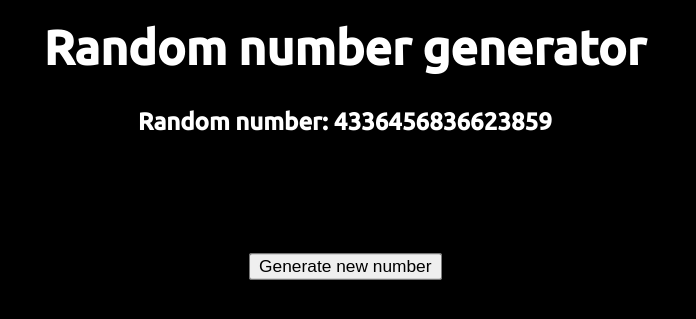
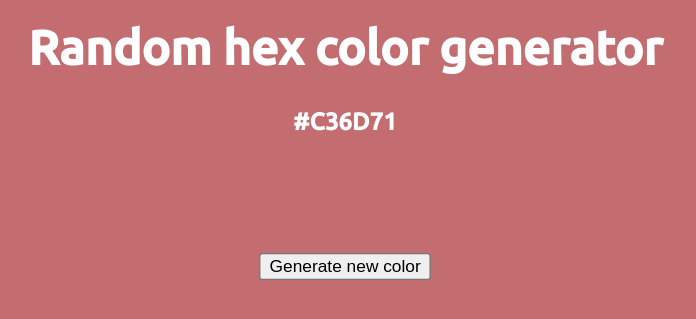
Before and after one commit to DuckWithACrowbar-git/cool-website, a Flask app: page / in a window 1280 px wide. Shown: the top 319 px of the page, without its empty margins (295-991 px from the left). Run offline with Flask 3, Linux system fonts and the light colour scheme.

Commit message:
Now its hexadecimal color codes, not numbers :D

```diff
--- a/app.py
+++ b/app.py
@@ -1,25 +1,38 @@
-from flask import Flask, render_template, jsonify
+from flask import Flask, render_template, jsonify, redirect
+from flask_limiter import Limiter
+from flask_limiter.util import get_remote_address
 import random as r
-import requests
-
-URL = "http://localhost:5000"
 
 app = Flask(__name__)
 app.config["TEMPLATES_AUTO_RELOAD"] = True
 
+values = ["0", "1", "2", "3", "4", "5", "6", "7", "8", "9", "A", "B", "C", "D", "E", "F"]
+
+limiter = Limiter(
+    get_remote_address,
+    app=app,
+    default_limits=["5 per second"],
+    storage_uri="memory://",
+)
+
+
 @app.route("/")
 def root():
-    # response = requests.get(URL+"/random").text
-    return render_template('index.html')
+    result_color = ["#"]
+    for i in range(6):
+        for j in range(3):
+            choice = r.choice(values)
+        result_color.append(choice)
+    result_color = "".join(result_color)
+    return render_template('index.html', color=result_color), 200
 
-@app.route("/random", methods=['GET'])
-def random():
-    for i in range(10):
-        rand = r.random()
-    rand = str(rand)
-    rand = rand.replace("0.", "")
-    rand = int(rand)
-    return jsonify(rand), 200
+@app.errorhandler(404)
+def page_not_found(error):
+    return redirect("/"), 308
+
+@app.errorhandler(429)
+def ratelimit_handler(e):
+    return "Rate limit exceeded. Slow down."
 
 
 if __name__ == "__main__":
--- a/templates/index.html
+++ b/templates/index.html
@@ -1,7 +1,7 @@
 <!DOCTYPE html>
 <html lang="en">
 <head>
-    <title>Random number generator</title>
+    <title>Random hex color generator</title>
     <meta charset="UTF-8">
     <meta http-equiv="Cache-Control" content="no-store, no-cache, must-revalidate, max-age=0">
     <meta http-equiv="Pragma" content="no-cache">
@@ -11,9 +11,9 @@
     <link href="https://fonts.googleapis.com/css2?family=Ubuntu:wght@500&display=swap" rel="stylesheet">
 </head>
 <body>
-    <div><h1>Random number generator</h1></div>
-    <div><h2>Random number: <span id="num">-</span></h2></div>
-    <div><button type="button" onclick="window.location.reload();">Generate new number</button></div>
+    <div><h1>Random hex color generator</h1></div>
+    <div><h2>{{color}}</h2></div>
+    <div><button type="button" onclick="window.location.reload();">Generate new color</button></div>
 </body>
 </html>
 <style>
@@ -21,7 +21,7 @@
         font-family: "Ubuntu", sans-serif;
         font-weight: 500;
         font-style: normal;
-        background-color: black;
+        background-color: {{color}};
     }
     body{
         color: white;
@@ -39,33 +39,3 @@
         transform: scale(1.3);
     }
 </style>
-<script>
-      const endpoint = '/random';
-      const elNum = document.getElementById('num');
-
-      async function showRandom() {
-        try {
-          const res = await fetch(endpoint, { method: 'GET', headers: { 'Accept': 'application/json' } });
-          if (!res.ok) throw new Error(`HTTP ${res.status} ${res.statusText}`);
-          const text = await res.text();
-
-          let value;
-          try {
-            const parsed = JSON.parse(text);
-            if (typeof parsed === 'number') value = parsed;
-            else if (parsed && typeof parsed === 'object') {
-              value = parsed.number ?? parsed.value ?? parsed.random ?? JSON.stringify(parsed);
-            } else {
-              value = parsed;
-            }
-          } catch {
-            value = text;
-          }
-          elNum.textContent = String(value);
-        } catch (err) {
-          elNum.textContent = 'Error';
-          console.error(err);
-        }
-      }
-      showRandom();
-</script>
```
